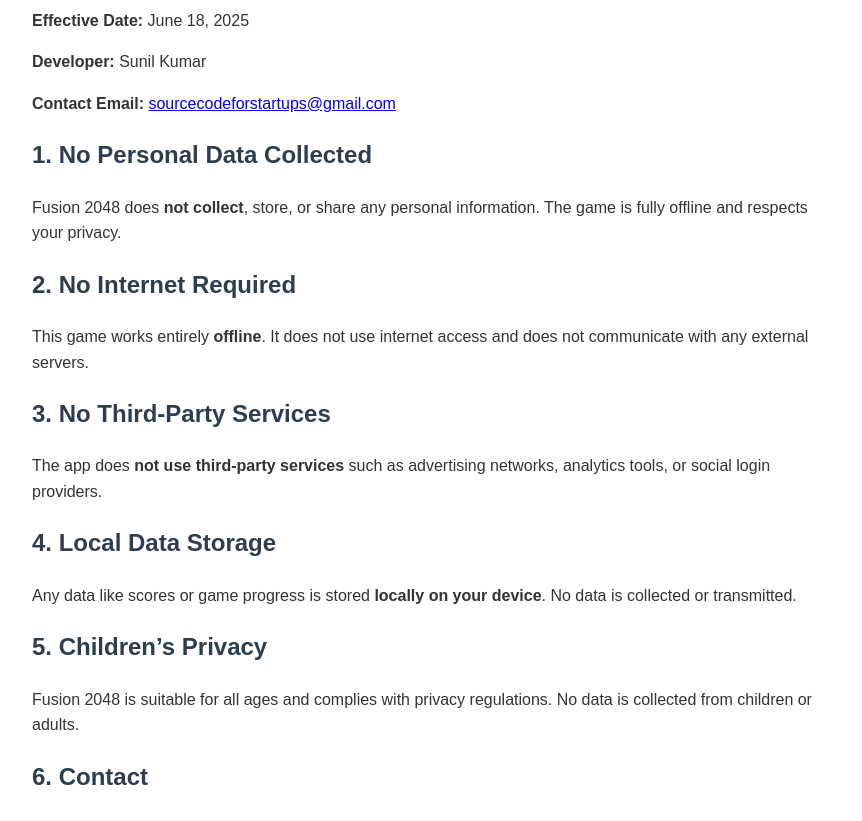
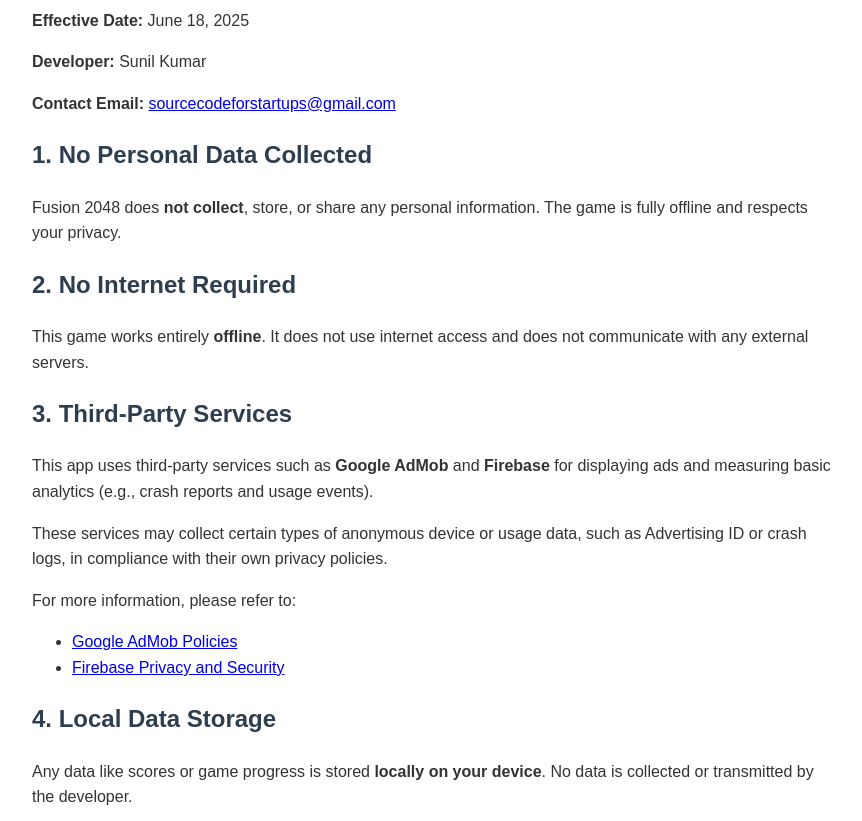
Before and after one commit to sourcecodeforstartups/Fusion-2048-, a plain HTML site: page index.html in a window 1280 px wide. Shown: the part 105-926 px from the top of the page, without its empty margins (208-1070 px from the left). Drawn offline with Linux system fonts and the light colour scheme.

Commit message:
Update privacy policy to include AdMob and Firebase usage

```diff
--- a/index.html
+++ b/index.html
@@ -31,14 +31,20 @@
     <h2>2. No Internet Required</h2>
     <p>This game works entirely <strong>offline</strong>. It does not use internet access and does not communicate with any external servers.</p>
 
-    <h2>3. No Third-Party Services</h2>
-    <p>The app does <strong>not use third-party services</strong> such as advertising networks, analytics tools, or social login providers.</p>
+    <h2>3. Third-Party Services</h2>
+    <p>This app uses third-party services such as <strong>Google AdMob</strong> and <strong>Firebase</strong> for displaying ads and measuring basic analytics (e.g., crash reports and usage events).</p>
+    <p>These services may collect certain types of anonymous device or usage data, such as Advertising ID or crash logs, in compliance with their own privacy policies.</p>
+    <p>For more information, please refer to:</p>
+    <ul>
+        <li><a href="https://support.google.com/admob/answer/6128543" target="_blank" rel="noopener">Google AdMob Policies</a></li>
+        <li><a href="https://firebase.google.com/support/privacy" target="_blank" rel="noopener">Firebase Privacy and Security</a></li>
+    </ul>
 
     <h2>4. Local Data Storage</h2>
-    <p>Any data like scores or game progress is stored <strong>locally on your device</strong>. No data is collected or transmitted.</p>
+    <p>Any data like scores or game progress is stored <strong>locally on your device</strong>. No data is collected or transmitted by the developer.</p>
 
     <h2>5. Children’s Privacy</h2>
-    <p>Fusion 2048 is suitable for all ages and complies with privacy regulations. No data is collected from children or adults.</p>
+    <p>Fusion 2048 is suitable for all ages and complies with privacy regulations. No personal data is knowingly collected from children or adults.</p>
 
     <h2>6. Contact</h2>
     <p>If you have any questions about this Privacy Policy, please contact us at: <br>
@@ -49,7 +55,7 @@
     <p>We may update this Privacy Policy from time to time. Any changes will be posted on this page with the revised effective date.</p>
 
     <hr>
-    <p><strong>Summary:</strong> Fusion 2048 is a simple, offline puzzle game that collects no data. No ads, no tracking — just fun gameplay.</p>
+    <p><strong>Summary:</strong> Fusion 2048 is a simple puzzle game. While the core gameplay is offline, we use AdMob and Firebase to support ads and crash analytics. No personal information is collected by the developer.</p>
 
 </body>
 </html>
```
